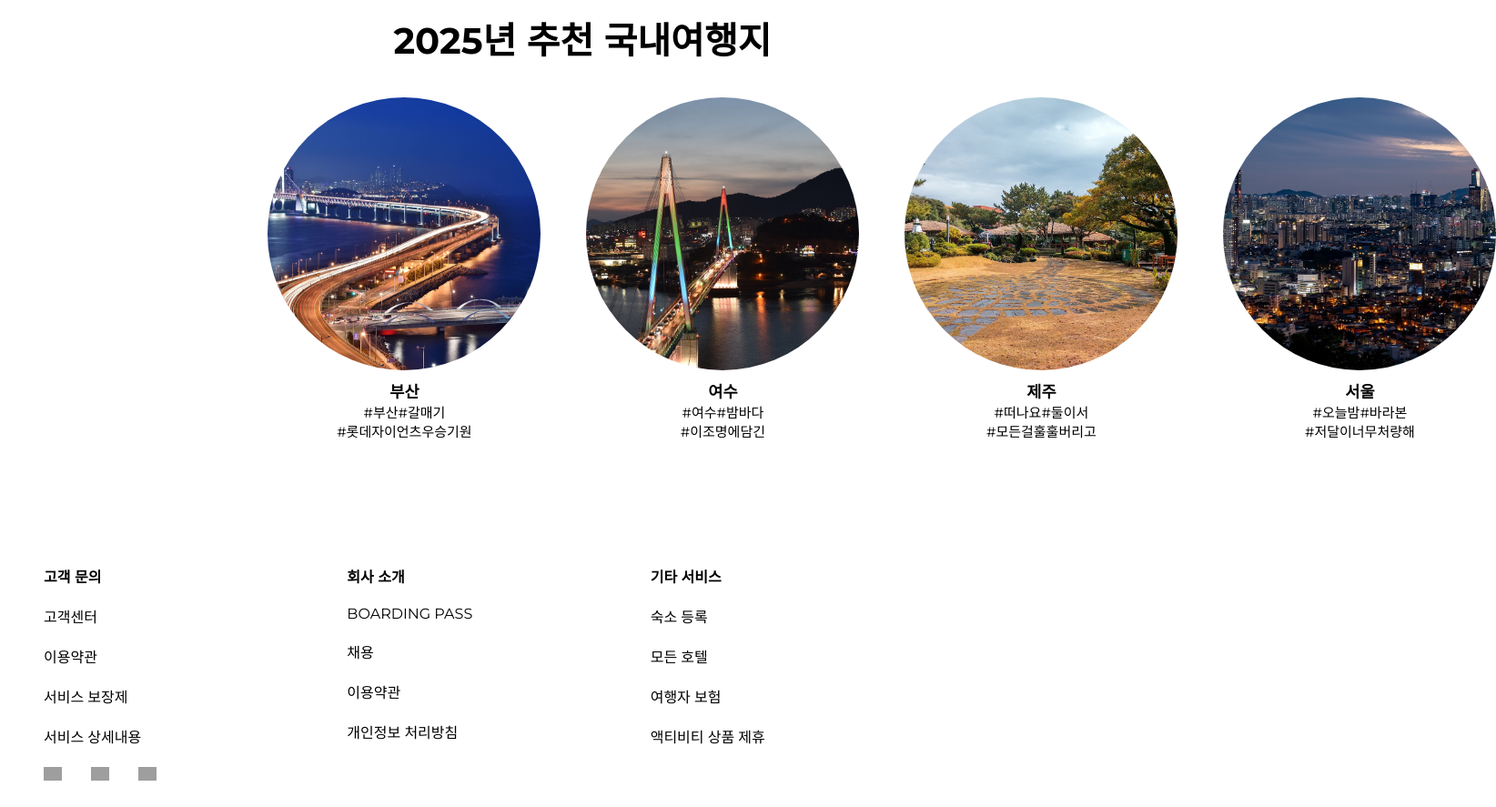
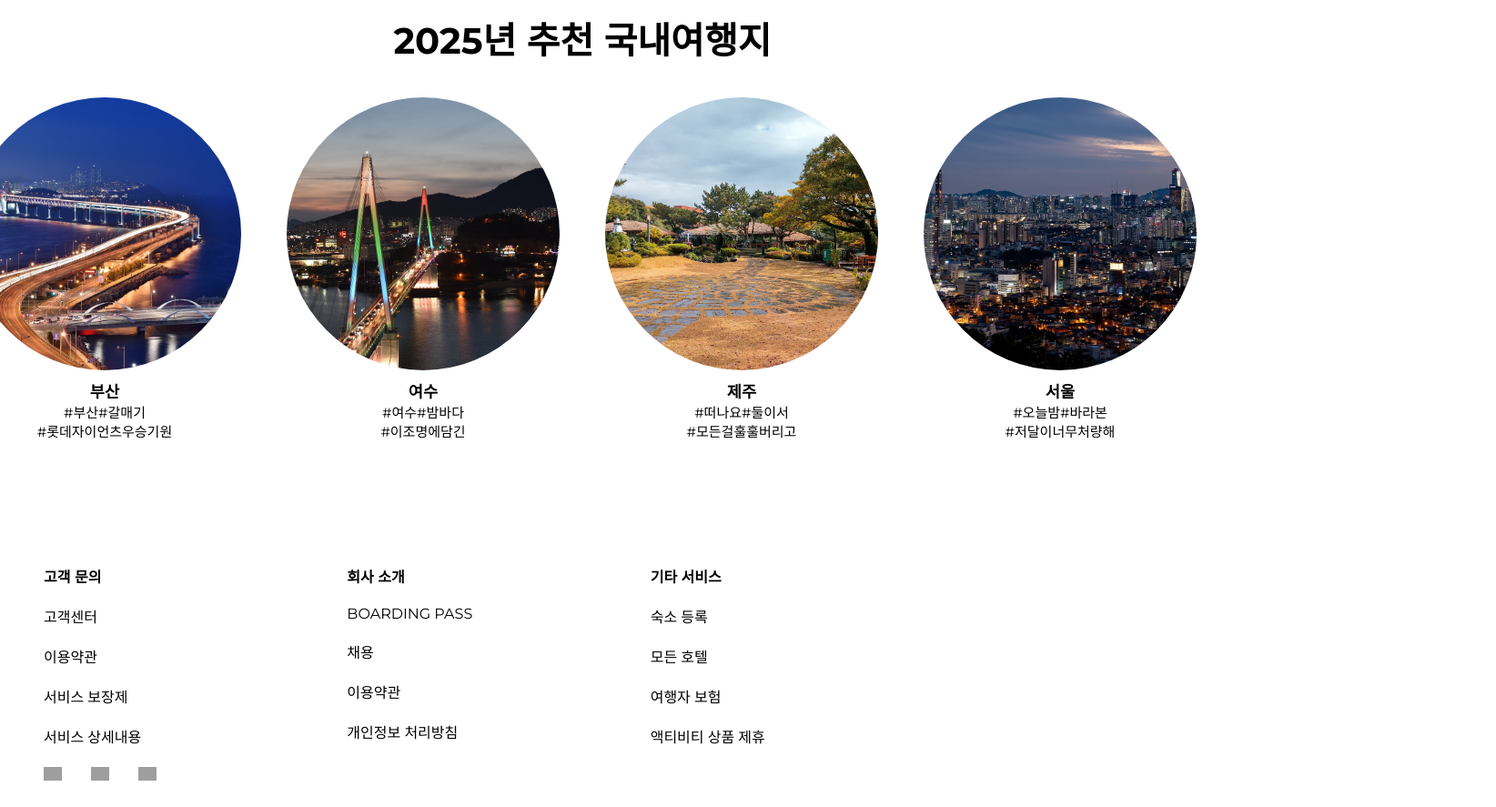
Before and after one commit to YeonHaru/Project_BoardingPass, a plain HTML site: page index.html in a window 1280 px wide. Shown: the part 2240-3127 px from the top of the page at 91% size, 1644 px wide, since content can reach past the window. Drawn offline with Linux system fonts and the light colour scheme; grey boxes are pictures that could not be loaded.

Commit message:
Update bottom-contents.css

```diff
--- a/css/bottom-contents.css
+++ b/css/bottom-contents.css
@@ -40,11 +40,10 @@
   .articles-garo {
     flex-direction: row;
     flex-wrap: nowrap;
-    justify-content: space-between;
+    justify-content: center; /* ← 중앙 정렬 */
     gap: 50px;
     padding: 20px 5%;
   }
-
   .article-tip1 {
     width: auto;
   }
```
